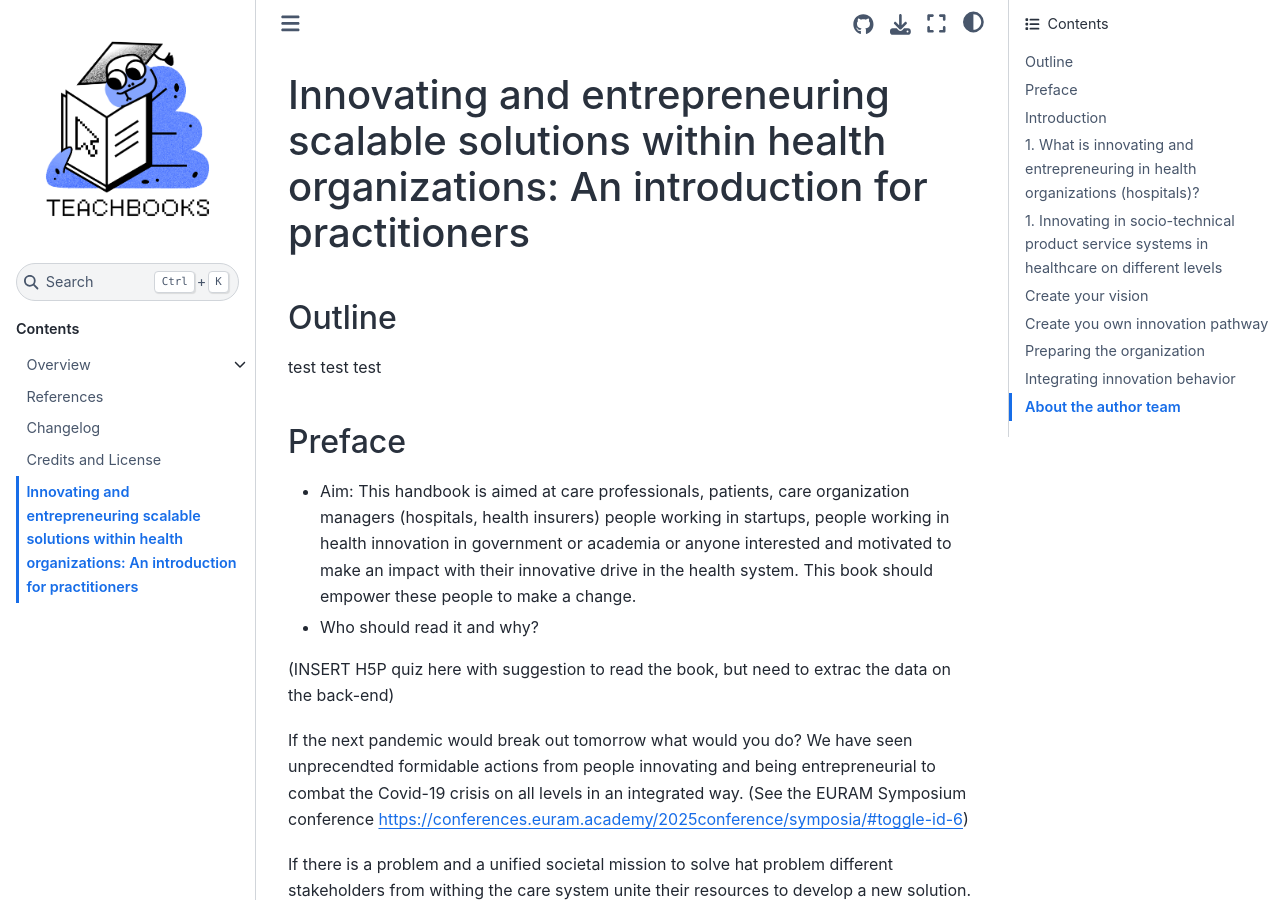
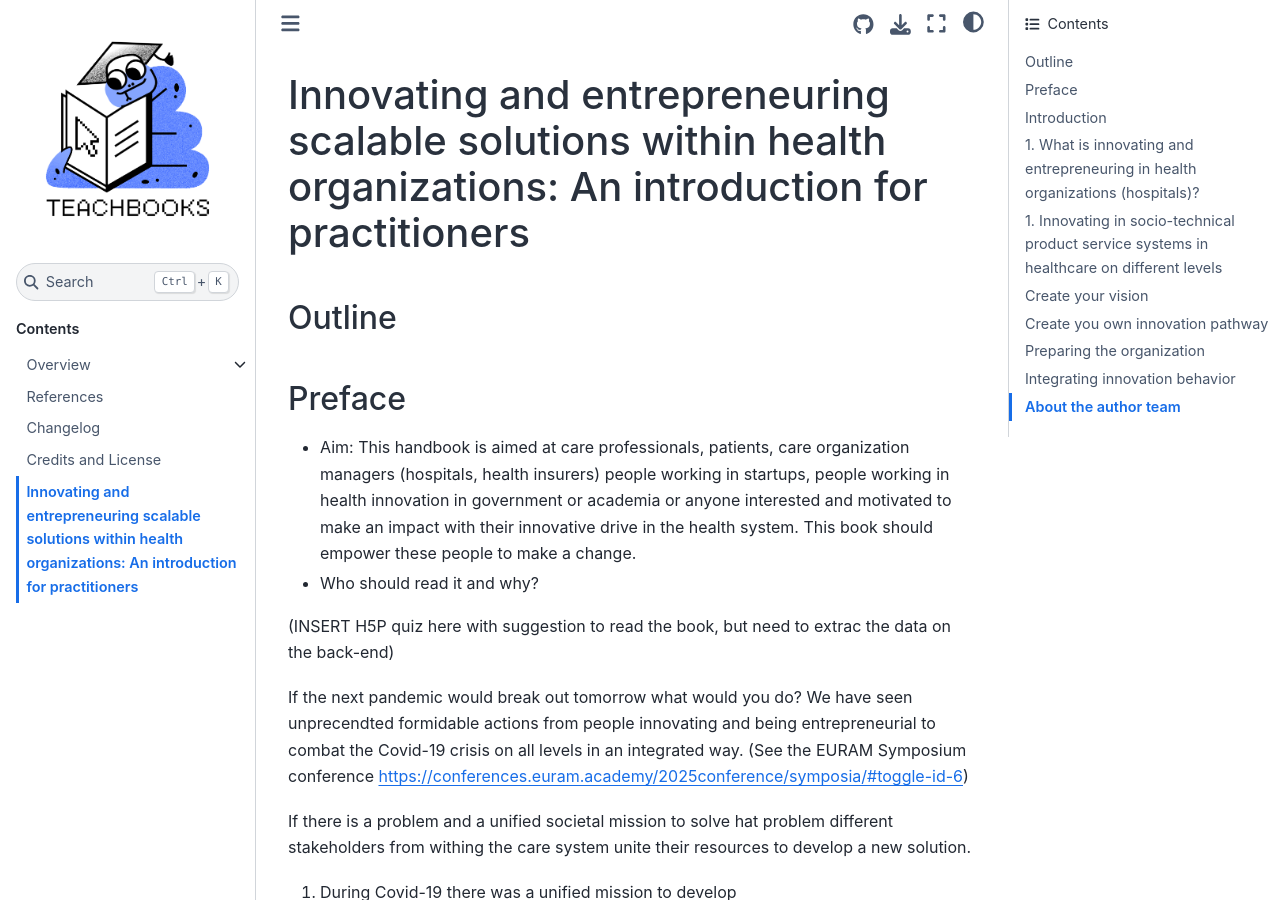
Before and after one commit to pietervandekerckhove/handbook-innovating-health, a Jupyter Book: the page built from book/Innovating_healthcare.md, in a window 1280 px wide and 900 px high. Built offline with Jupyter Book 1.0.4 settings and Sphinx 7.4.7 and the Sphinx Book theme 1.1.4, drawn with Linux system fonts in a browser that asks for light colours; comment, search, counter and statistics services are not loaded.

Commit message:
test to update book

```diff
--- a/book/Innovating_healthcare.md
+++ b/book/Innovating_healthcare.md
@@ -2,7 +2,7 @@
 
 ## Outline
 
-test test test
+
 
 ## Preface
 * Aim: This handbook is aimed at care professionals, patients, care organization managers (hospitals, health insurers) people working in startups, people working in health innovation in government or academia or anyone interested and motivated to make an impact with their innovative drive in the health system. This book should empower these people to make a change.
```
